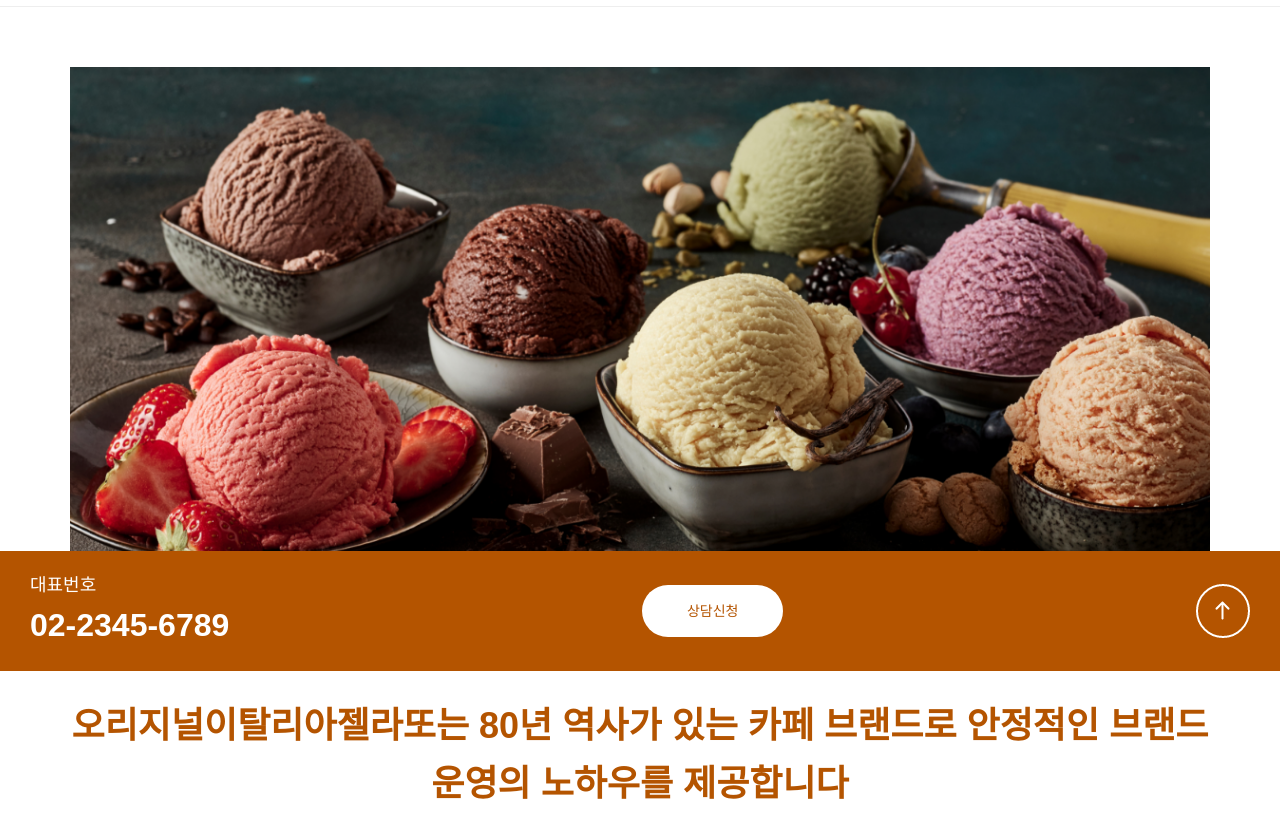
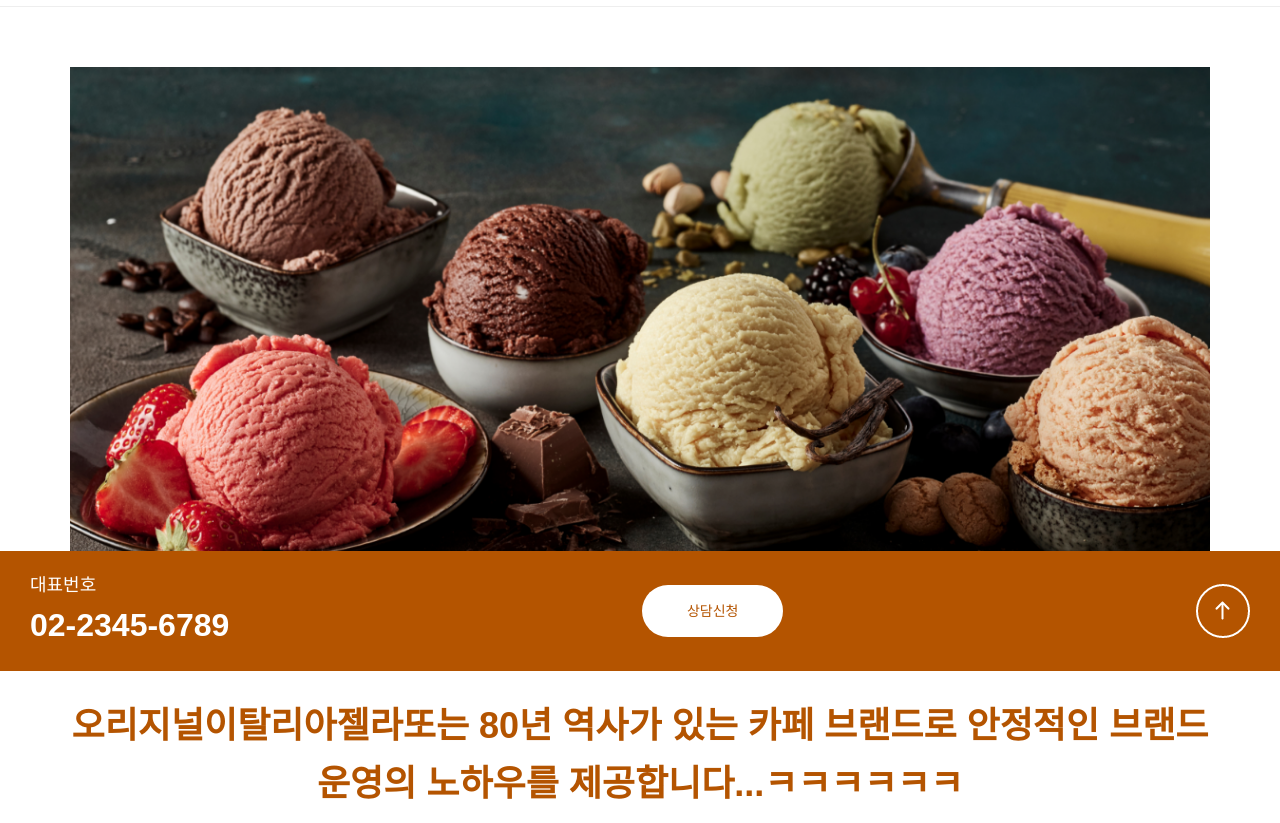
Before and after one commit to tnwjdqhdqhd/Franchise1, a plain HTML site: page index.html in a window 1280 px wide. Shown: the part 129-952 px from the top of the page. Drawn offline with nearby package versions, Linux system fonts and the light colour scheme.

Commit message:
텍스트변경

```diff
--- a/index.html
+++ b/index.html
@@ -33,7 +33,7 @@
                     <img src="./img/main-img.png" alt="프랜차이즈 상품">
                 </div>
                 <p>오리지널이탈리아젤라또는 80년 역사가 있는 카페 브랜드로 <br>
-                    안정적인 브랜드 운영의 노하우를 제공합니다</p>
+                    안정적인 브랜드 운영의 노하우를 제공합니다...ㅋㅋㅋㅋㅋㅋ</p>
             </div>
         </section>
         <section class="se02">
```
